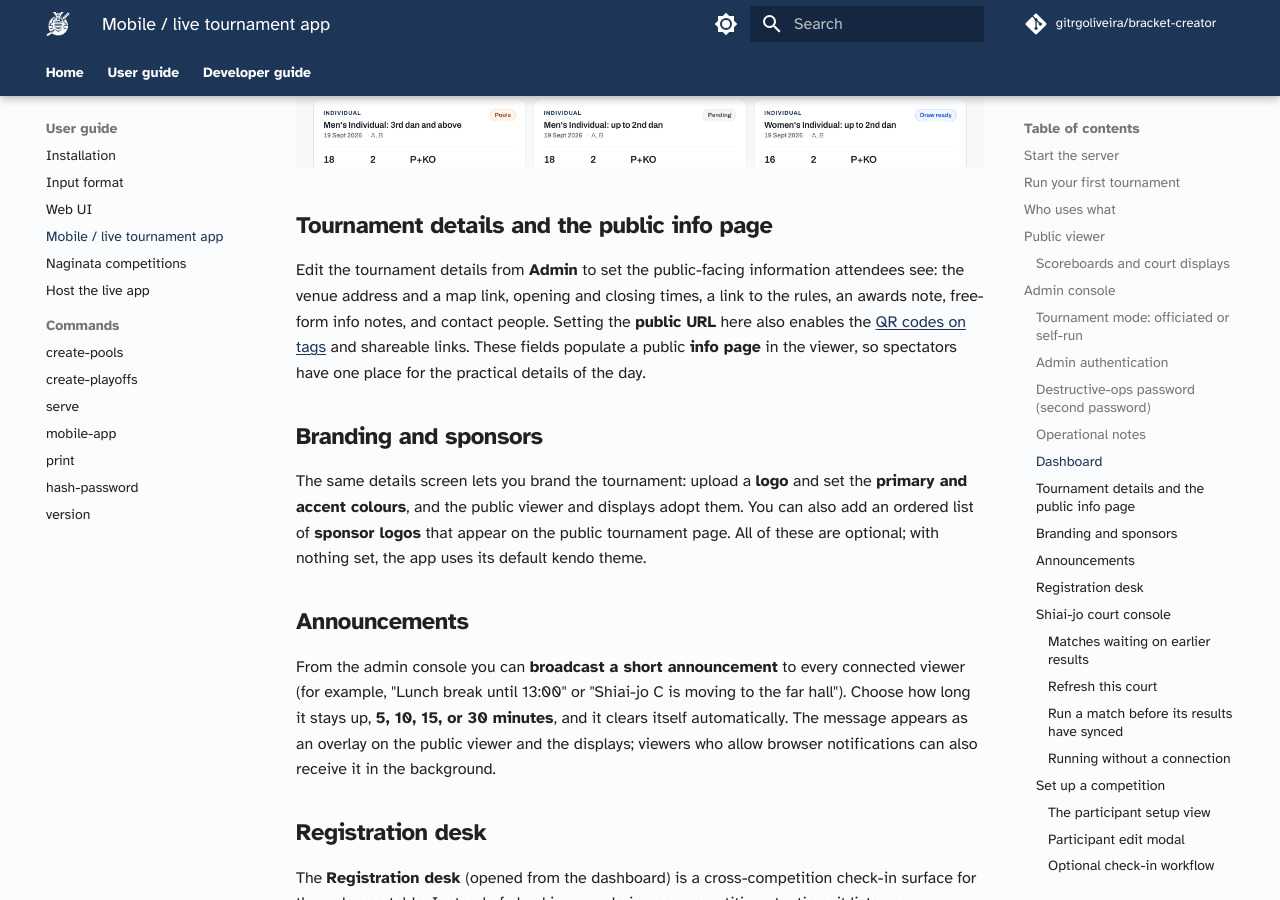
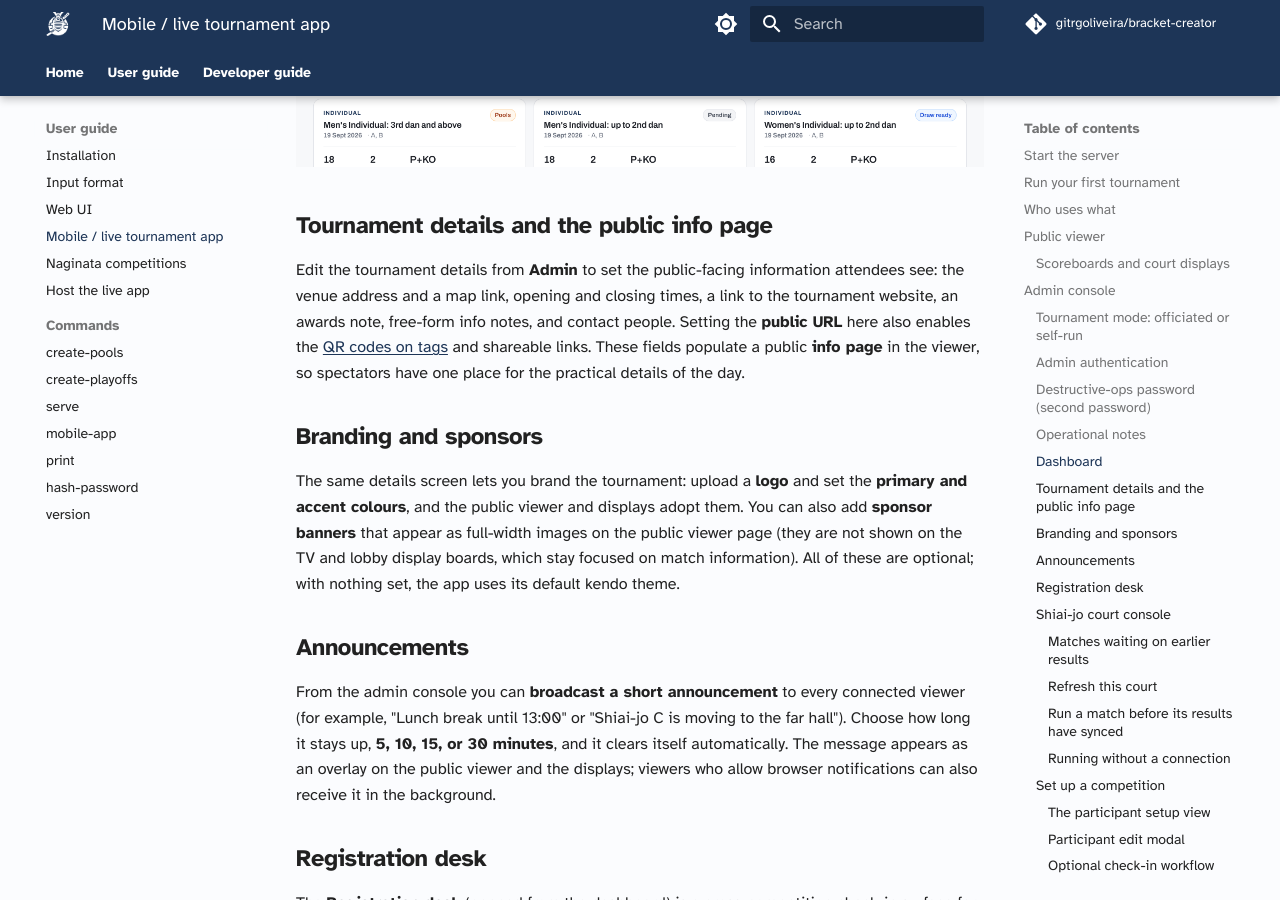
Before and after one commit to gitrgoliveira/bracket-creator, an MkDocs documentation site: the page built from docs/user-guide/mobile-app.md, in a window 1280 px wide and 900 px high, scrolled down 12788 px. Built offline with MkDocs 1.6.1 and Material for MkDocs 9.7.7, drawn with Linux system fonts in a browser that asks for light colours; comment, search, counter and statistics services are not loaded.

Commit message:
docs: sponsors are full-width viewer banners; rename rules link to website
- Public info field wording: "a link to the rules" -> "a link to the
  tournament website" (matches the renamed field).
- Sponsors: describe them as full-width banners on the public viewer page,
  and note they are not shown on the TV/lobby display boards.

Co-Authored-By: Claude Opus 4.8 <noreply@anthropic.com>

```diff
--- a/docs/user-guide/mobile-app.md
+++ b/docs/user-guide/mobile-app.md
@@ -206,11 +206,11 @@ The dashboard lists all competitions. Each card shows the competition type, numb
 
 ### Tournament details and the public info page
 
-Edit the tournament details from **Admin** to set the public-facing information attendees see: the venue address and a map link, opening and closing times, a link to the rules, an awards note, free-form info notes, and contact people. Setting the **public URL** here also enables the [QR codes on tags](#export-print) and shareable links. These fields populate a public **info page** in the viewer, so spectators have one place for the practical details of the day.
+Edit the tournament details from **Admin** to set the public-facing information attendees see: the venue address and a map link, opening and closing times, a link to the tournament website, an awards note, free-form info notes, and contact people. Setting the **public URL** here also enables the [QR codes on tags](#export-print) and shareable links. These fields populate a public **info page** in the viewer, so spectators have one place for the practical details of the day.
 
 ### Branding and sponsors
 
-The same details screen lets you brand the tournament: upload a **logo** and set the **primary and accent colours**, and the public viewer and displays adopt them. You can also add an ordered list of **sponsor logos** that appear on the public tournament page. All of these are optional; with nothing set, the app uses its default kendo theme.
+The same details screen lets you brand the tournament: upload a **logo** and set the **primary and accent colours**, and the public viewer and displays adopt them. You can also add **sponsor banners** that appear as full-width images on the public viewer page (they are not shown on the TV and lobby display boards, which stay focused on match information). All of these are optional; with nothing set, the app uses its default kendo theme.
 
 ### Announcements
 
```
